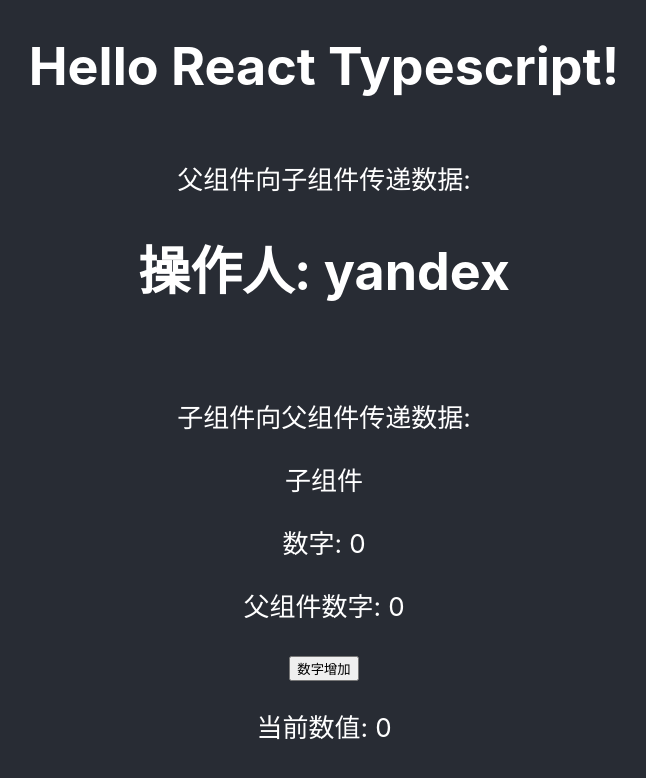
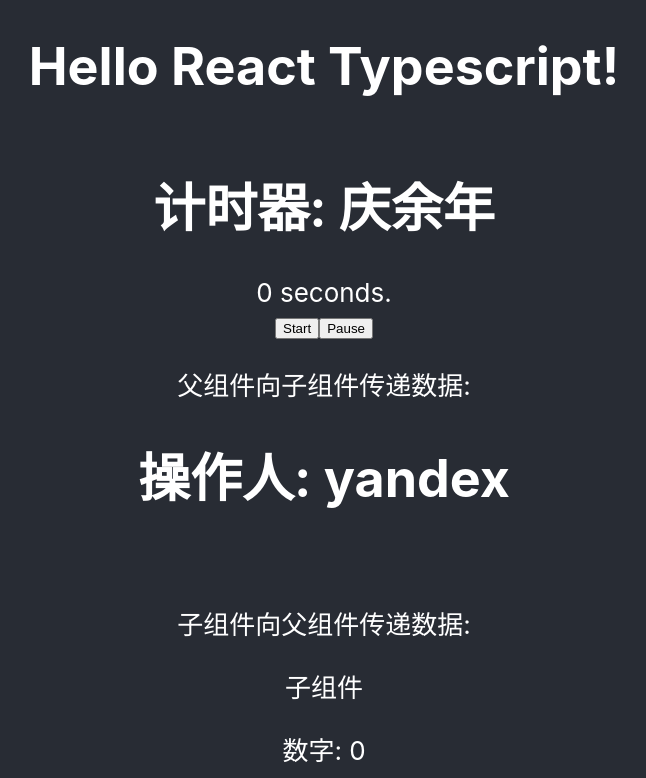
Before and after one commit to nuo-promise/react-study, a React (Create React App) app: page / in a window 1280 px wide. Shown: the top 778 px of the page, without its empty margins (316-962 px from the left). Built offline with nearby package versions, Linux system fonts and the light colour scheme.

Commit message:
update code

```diff
--- a/src/App.tsx
+++ b/src/App.tsx
@@ -1,16 +1,33 @@
 import React from 'react';
-import Counter from './Counter'
+import Counter from './Counter';
+import Timer from './Timer';
 import './App.css';
+
+const themes = {
+  light: {
+    foreground: '#000000',
+    background: '#eeeeee'
+  },
+  dark: {
+    foreground: '#ffffff',
+    background: '#222222'
+  }
+};
+
+const ThemeContext = React.createContext(themes.light);
 
 function App() {
   return (
     <div className="App">
       <header className="App-header">
         <h1>Hello React Typescript!</h1>
-        <Counter />
+        <ThemeContext.Provider value={themes.dark}>
+          <Timer title={'庆余年'} />
+          <Counter />
+        </ThemeContext.Provider>
       </header>
     </div>
   );
 }
 
-export default App
+export default App;
--- a/src/Counter.tsx
+++ b/src/Counter.tsx
@@ -1,25 +1,37 @@
-import React, { useState } from 'react';
-import Header from './Header'
-import Child from './Child'
+import React, { useState, useEffect, useCallback } from 'react';
+import Header from './Header';
+import Child from './Child';
 
 const Counter: React.FC = () => {
-
   // 初始化状态值
   const [count, setCount] = useState<number>(0);
 
   // 定义获取子组件数据的方法.
   const getChildCount = (val: number) => {
     setCount(val);
-  }
+  };
 
   //本组件执行方法.
-  function countAddHandle() {
-    return setCount(count + 1 > 50 ? 0 : count + 1);
-  }
+  const countAddHandle = useCallback(
+    () => setCount(count + 1 > 50 ? 0 : count + 1),
+    [count]
+  );
 
-  function countDelHandle() {
-    return setCount(count - 1 <= 0 ? 0 : count - 1);
-  }
+  const countDelHandle = useCallback(
+    () => setCount(count - 1 <= 0 ? 0 : count - 1),
+    [count]
+  );
+
+  useEffect(() => {
+    // useEffect 的 callback 要避免直接的 async 函数,需要封装一下
+    const doAsync = () => {
+      if (count === 5) {
+        setCount(0);
+      }
+      console.log('当前Count :' + count);
+    };
+    doAsync();
+  }, [count]);
 
   return (
     <div>
@@ -27,13 +39,13 @@ const Counter: React.FC = () => {
       <Header name={'yandex'}></Header>
       <br />
       <p>子组件向父组件传递数据:</p>
-      <Child childCount={getChildCount} parentCount={count} ></Child>
+      <Child childCount={getChildCount} parentCount={count}></Child>
       <p>当前数值: {count}</p>
       <button onClick={countAddHandle}>+</button>
       <br />
       <button onClick={countDelHandle}>-</button>
     </div>
   );
-}
+};
 
-export default Counter
+export default Counter;
--- /dev/null
+++ b/src/Timer.tsx
@@ -0,0 +1,41 @@
+import React, { useState, useCallback, useRef } from 'react';
+
+type timerProps = {
+  title: string;
+};
+
+const Timer: React.FC<timerProps> = (props) => {
+  const { title } = props;
+  const [time, setTime] = useState(0);
+
+  // 定义类似Class成员变量,存储缓存数据.
+  const timer = useRef(-1);
+
+  // 开始计时的事件处理函数
+  const handleStart = useCallback(() => {
+    if (timer.current === -1) {
+      timer.current = window.setInterval(() => {
+        setTime((time) => time + 1);
+      }, 100);
+    } else {
+      alert('定时器正在运行.');
+    }
+  }, []);
+
+  // 暂停计时的事件处理函数
+  const handlePause = useCallback(() => {
+    window.clearInterval(timer.current);
+    timer.current = -1;
+  }, []);
+  return (
+    <div>
+      <h1>计时器: {title}</h1>
+      {time / 10} seconds.
+      <br />
+      <button onClick={handleStart}>Start</button>
+      <button onClick={handlePause}>Pause</button>
+    </div>
+  );
+};
+
+export default Timer;
```
Also changed, not shown: src/ThemeContext.tsx (added, +18 -0 lines), .eslintrc.json.
